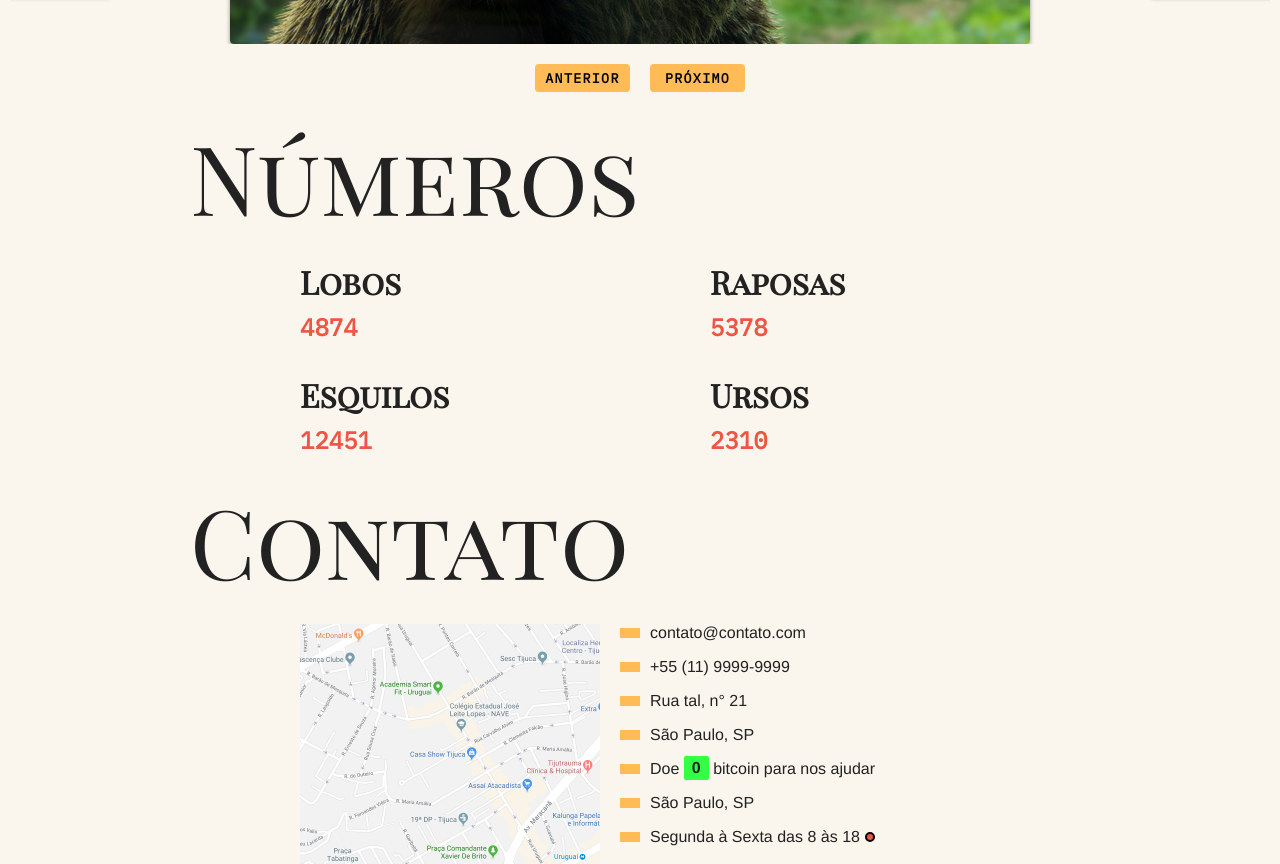
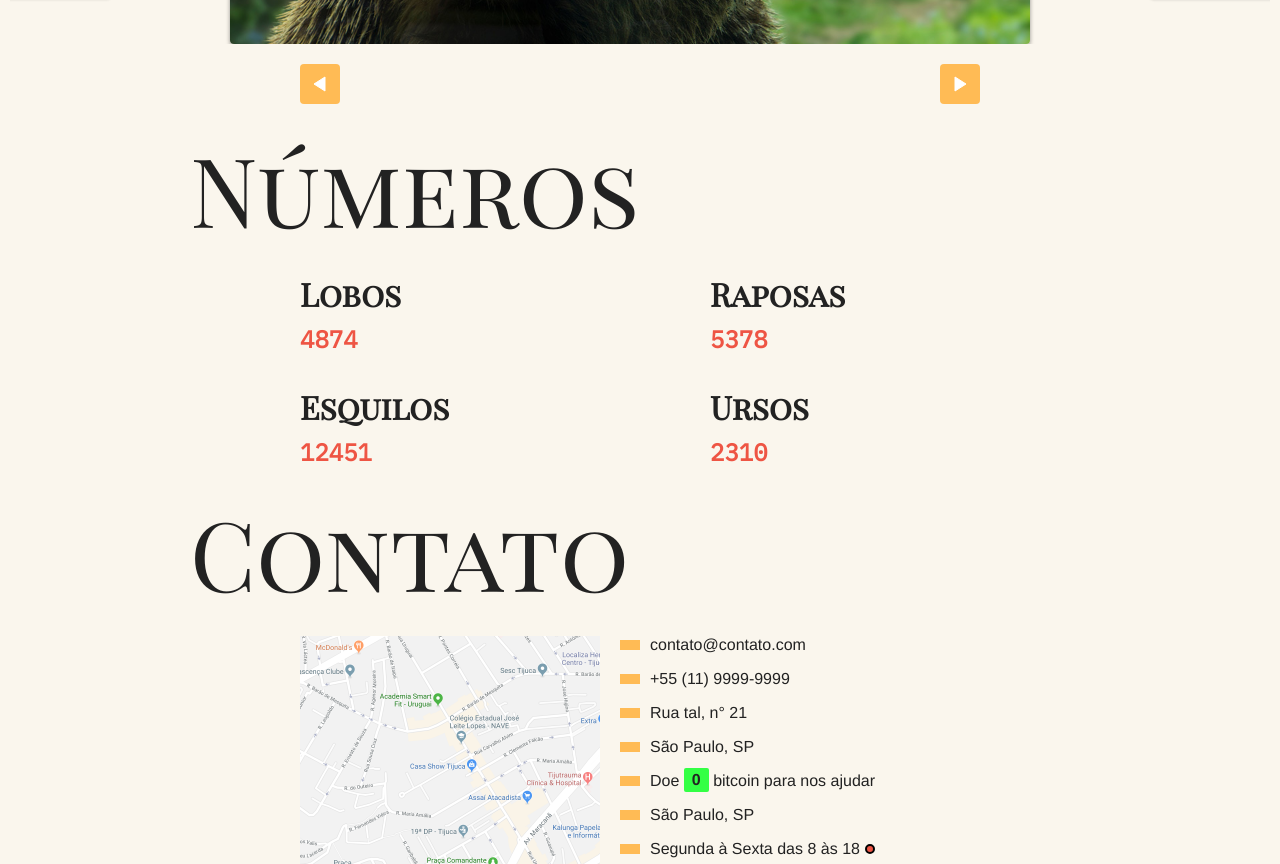
Before and after one commit to PedroHenriqueSampaioNovaes/animais-fantasticos, a website built with webpack: page index.html in a window 1280 px wide. Shown: the part 1720-2584 px from the top of the page. Built offline with nearby package versions, Linux system fonts and the light colour scheme; no server answers.

Commit message:
Adicionado setas nos botões do slide da galeria e removido alguns estilos voltados ao estilo anterior

```diff
--- a/css/slide.css
+++ b/css/slide.css
@@ -56,24 +56,21 @@
 .arrow-nav {
   grid-column: 1 / -1;
   display: flex;
-  justify-content: center;
+  justify-content: space-around;
   column-gap: 20px;
 }
 
 .arrow-nav button {
-  width: 95px;
-  background: #FB5;
+  width: 40px;
+  height: 40px;
+  background: #FB5 url('../img/arrow.svg') no-repeat center;
   border: none;
   border-radius: 4px;
-  padding: 5px 10px;
-  font-family: 'IBM Plex Mono', sans-serif;
-  font-weight: bold;
-  letter-spacing: 1.3px;
-  text-transform: uppercase;
+  text-indent: -999px;
+  overflow: hidden;
   cursor: pointer;
 }
 
-.arrow-nav button:hover {
-  background: #E54;
-  color: #fff;
+.arrow-nav .prev {
+  transform: rotate(180deg);
 }
```
